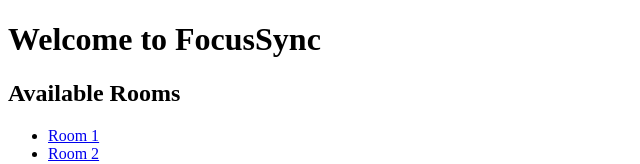
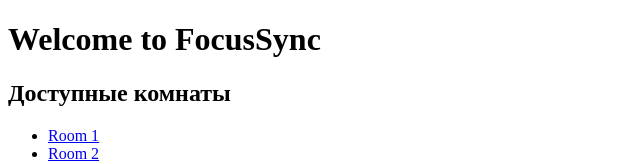
Before and after one commit to Hlebik/focus-sync-app, a Next.js app: page / in a window 1280 px wide. Shown: the top 164 px of the page, without its empty margins (0-640 px from the left). Built offline with nearby package versions, Linux system fonts and the light colour scheme.

Commit message:
Update RoomList.tsx

```diff
--- a/components/RoomList.tsx
+++ b/components/RoomList.tsx
@@ -2,16 +2,16 @@ import React from 'react';
 import Link from 'next/link';
 
 const RoomList = () => {
-  const rooms = ['Room 1', 'Room 2', 'Room 3', 'Room 4', 'Room 5'];  // Пример списка комнат
+  const rooms = ['Room 1', 'Room 2', 'Room 3', 'Room 4', 'Room 5']; // Пример списка комнат
 
   return (
     <div>
-      <h2>Available Rooms</h2>
+      <h2>Доступные комнаты</h2>
       <ul>
         {rooms.map((room, index) => (
           <li key={index}>
-            <Link href={`/room?roomId=${room}`}>
-              <a>{room}</a>
+            <Link href={`/room?roomId=${encodeURIComponent(room)}`}>
+              {room}
             </Link>
           </li>
         ))}
```
